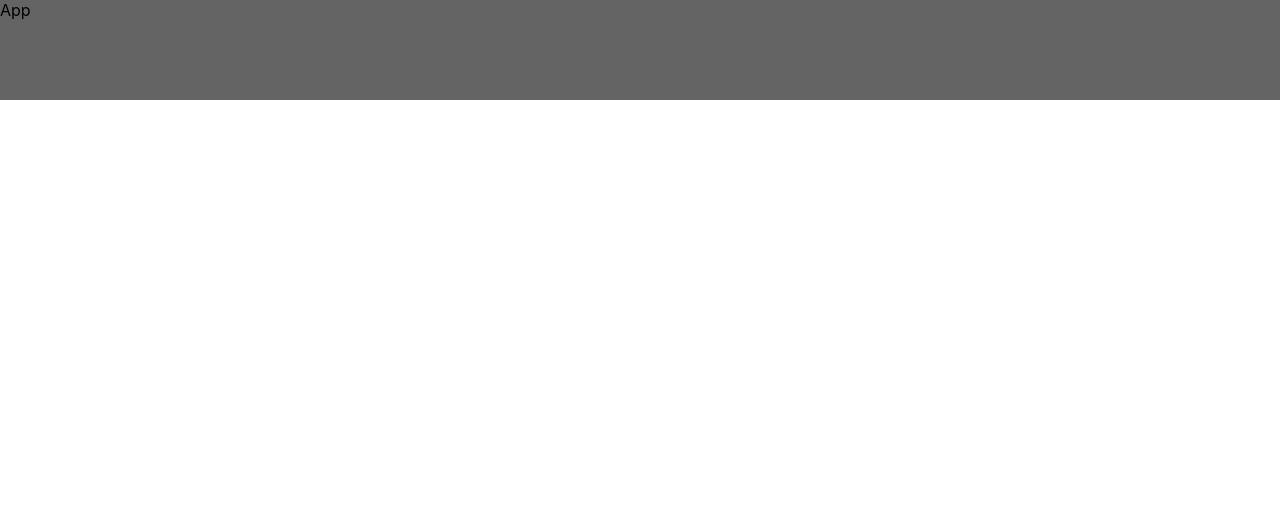
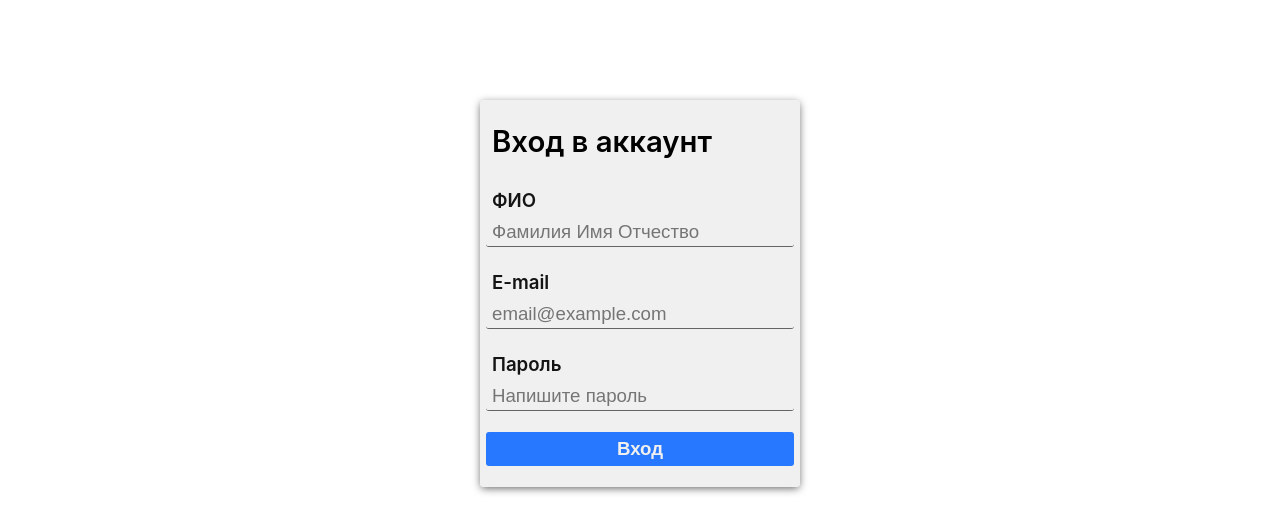
Before and after one commit to DarkLordikss/dekanat_keys, a React (Create React App) app in the folder frontend/: page / in a window 1280 px wide. Shown: the top 532 px of the page. Built offline with nearby package versions, Linux system fonts and the light colour scheme.

Commit message:
authorize look
added authorization page visible

```diff
--- a/frontend/package.json
+++ b/frontend/package.json
@@ -8,7 +8,8 @@
     "@testing-library/user-event": "^13.5.0",
     "react": "^18.2.0",
     "react-dom": "^18.2.0",
-    "react-scripts": "5.0.1",
+    "react-router-dom": "^6.22.1",
+    "react-scripts": "^5.0.1",
     "web-vitals": "^2.1.4"
   },
   "scripts": {
--- a/frontend/src/App.js
+++ b/frontend/src/App.js
@@ -1,12 +1,27 @@
-import React from 'react'
-import './styles/App.css'
+import React from 'react';
+import LoginPage from './LoginPage';
+import MainPage from './MainPage';
 
 function App() {
+  // Получаем текущий путь из URL
+  const currentPath = window.location.pathname;
+
+  // Определяем компонент, который должен отображаться на текущем пути
+  let currentComponent;
+  if (currentPath === '/') {
+    currentComponent = <LoginPage />;
+  } else if (currentPath === '/main') {
+    currentComponent = <MainPage />;
+  } else {
+    // Если путь не соответствует ни одному известному, можно отобразить страницу 404
+    currentComponent = <div>404 Not Found</div>;
+  }
+
   return (
     <div>
-      App
+      {currentComponent}
     </div>
-  )
+  );
 }
 
-export default App
+export default App;
--- /dev/null
+++ b/frontend/src/LoginPage.js
@@ -0,0 +1,44 @@
+import React from 'react';
+import './common.css';
+
+class LoginPage extends React.Component {
+    handleLoginClick = () => {
+      // Перенаправление на главную страницу
+      window.location.href = '/main';
+    };
+
+    render() {
+      return (
+        <div>
+          <div class="container content-center">
+            <div class="middle-wall-object">
+                <div class="raw-object w25-obj raw-box raw-shadow padding-h-normal padding-v-big">
+                    <div class="raw-object w100-obj margin-v-big content-left">
+                        <div class="raw-object w100-obj padding-h-normal text-huge text-dark text-width-bold margin-v-normal">Вход в аккаунт</div>
+                    </div>
+                    <div class="raw-object w100-obj margin-v-big content-left">
+                        <div class="raw-object w100-obj padding-h-normal text-normal text-default text-width-bold margin-v-normal">ФИО</div>
+                        <input type="text" class="raw-object raw-box w100-obj padding-h-normal padding-v-small text-normal text-light text-width-normal" placeholder="Фамилия Имя Отчество"/>
+                    </div>
+                    <div class="raw-object w100-obj margin-v-big content-left">
+                        <div class="raw-object w100-obj padding-h-normal text-normal text-default text-width-bold margin-v-normal">E-mail</div>
+                        <input type="text" class="raw-object raw-box w100-obj padding-h-normal padding-v-small text-normal text-light text-width-normal" placeholder="email@example.com"/>
+                    </div>
+                    <div class="raw-object w100-obj margin-v-big content-left">
+                        <div class="raw-object w100-obj padding-h-normal text-normal text-default text-width-bold margin-v-normal">Пароль</div>
+                        <input type="password" class="raw-object raw-box w100-obj padding-h-normal padding-v-small text-normal text-light text-width-normal" placeholder="Напишите пароль"/>
+                    </div>
+                    <div class="raw-object w100-obj margin-v-huge content-center">
+                        <button onClick={this.handleLoginClick} class="raw-object w100-obj padding-v-normal raw-box button-default text-normal text-width-bold">
+                            Вход
+                        </button>
+                    </div>
+                </div>
+            </div>
+          </div>
+        </div>
+      );
+    }
+  }
+
+export default LoginPage;
--- /dev/null
+++ b/frontend/src/MainPage.js
@@ -0,0 +1,15 @@
+import React from 'react';
+
+class MainPage extends React.Component {
+
+
+    render() {
+      return (
+        <div>
+          <h2>Страница 1</h2>
+        </div>
+      );
+    }
+  }
+
+export default MainPage;
--- /dev/null
+++ b/frontend/src/common.css
@@ -0,0 +1,246 @@
+:root {
+    --back-color : rgb(255, 255, 255);
+    --box-color : rgb(240, 240, 240);
+    --text-dark-color : rgb(0, 0, 0);
+    --text-default-color : rgb(20, 20, 20);
+    --text-light-color : rgb(40, 40, 40);
+    --text-alt-color : rgb(240, 240, 240);
+    --button-default : rgb(40, 120, 255);
+    --button-default-a : rgb(84, 147, 255);
+    --button-default-h : rgb(33, 93, 199);
+}
+
+button {
+    border: 0;
+    border-radius: 0;
+}
+
+input {
+    min-height: 40px;
+    background-color: var(--back-color);
+    border: 0;
+    border-bottom: 1px solid rgb(100, 100, 100);
+    box-shadow: 0px 3px 0px -5px rgb(100, 100, 100);
+    outline: none;
+    transition: 0.1s;
+}
+input:focus {
+    outline: none;
+    box-shadow: 0px 3px 6px -3px rgb(100, 100, 100);
+}
+input:active {
+    outline: none;
+}
+
+.container {
+    width: 100vw;
+    height: 100vh;
+    position: fixed;
+    top: 0;
+    left: 0;
+    scrollbar-width: none;
+    overflow-y: scroll;
+    box-sizing: border-box;
+}
+
+.middle-wall-object {
+    width: 100%;
+    position: absolute;
+    left: 0;
+    top: 70px;
+    padding-top: 30px;
+    padding-bottom: 60px;
+    height: max-content;
+}
+
+.content-left {
+    text-align: left;
+}
+.content-center {
+    text-align: center;
+}
+.content-right {
+    text-align: right;
+}
+
+.raw-object {
+    min-height: 20px;
+    min-width: 20px;
+    display: inline-block;
+    padding: 0;
+    margin: 0;
+    box-sizing: border-box;
+    min-width: 300px;
+    max-width: 1000px;
+}
+
+.raw-box {
+    border-radius: 3px;
+    background-color: var(--box-color);
+}
+
+.button-default {
+    background-color: var(--button-default);
+    color: var(--text-alt-color);
+    transition: 0.2s;
+}
+.button-default:hover {
+    background-color: var(--button-default-h);
+    transition: 0.1s;
+}
+.button-default:active {
+    background-color: var(--button-default-a);
+    transition: 0.03s;
+}
+
+.raw-shadow {
+    box-shadow: 0px 2px 8px -1px rgb(90, 90, 90);
+}
+
+.padding-v-small {
+    padding-top: 3px;
+    padding-bottom: 3px;
+}
+.padding-v-normal {
+    padding-top: 6px;
+    padding-bottom: 6px;
+}
+.padding-v-big {
+    padding-top: 9px;
+    padding-bottom: 9px;
+}
+
+.padding-h-small {
+    padding-left: 3px;
+    padding-right: 3px;
+}
+.padding-h-normal {
+    padding-left: 6px;
+    padding-right: 6px;
+}
+.padding-h-big {
+    padding-left: 9px;
+    padding-right: 9px;
+}
+
+.margin-v-small {
+    margin-top: 3px;
+    margin-bottom: 3px;
+}
+.margin-v-normal {
+    margin-top: 6px;
+    margin-bottom: 6px;
+}
+.margin-v-big {
+    margin-top: 9px;
+    margin-bottom: 9px;
+}
+.margin-v-huge {
+    margin-top: 12px;
+    margin-bottom: 12px;
+}
+
+.margin-h-l-small {
+    margin-left: 3px;
+}
+.margin-h-small {
+    margin-left: 3px;
+    margin-right: 3px;
+}
+.margin-h-r-small {
+    margin-right: 3px;
+}
+.margin-h-l-normal {
+    margin-left: 6px;
+}
+.margin-h-normal {
+    margin-left: 6px;
+    margin-right: 6px;
+}
+.margin-h-r-normal {
+    margin-right: 6px;
+}
+.margin-h-l-big {
+    margin-left: 9px;
+}
+.margin-h-big {
+    margin-left: 9px;
+    margin-right: 9px;
+}
+.margin-h-r-big {
+    margin-right: 9px;
+}
+.margin-h-huge {
+    margin-left: 12px;
+    margin-right: 12px;
+}
+
+.text-width-bold {
+    font-weight: 600;
+}
+.text-width-normal {
+    font-weight: 500;
+}
+.text-width-weak {
+    font-weight: 300;
+}
+
+.text-dark {
+    color: var(--text-dark-color);
+}
+.text-default {
+    color: var(--text-default-color);
+}
+.text-light {
+    color: var(--text-light-color);
+}
+
+.text-small {
+    font-size: 10pt;
+}
+.text-normal {
+    font-size: 14pt;
+}
+.text-big {
+    font-size: 18pt;
+}
+.text-huge {
+    font-size: 22pt;
+}
+
+.w100-obj {
+    width: 100%;
+}
+.w90-obj {
+    width: 90%;
+}
+.w80-obj {
+    width: 80%;
+}
+.w70-obj {
+    width: 70%;
+}
+.w60-obj {
+    width: 60%;
+}
+.w50-obj {
+    width: 50%;
+}
+.w40-obj {
+    width: 40%;
+}
+.w30-obj {
+    width: 30%;
+}
+.w25-obj {
+    width: 25%;
+}
+.w20-obj {
+    width: 20%;
+}
+.w10-obj {
+    width: 10%;
+}
+.w5-obj {
+    width: 5%;
+}
--- a/frontend/src/index.js
+++ b/frontend/src/index.js
@@ -1,6 +1,6 @@
 import React from 'react';
 import ReactDOM from 'react-dom/client';
-import './styles/index.css';
+import './index.css';
 import App from './App';
 import reportWebVitals from './reportWebVitals';
 
```
Also changed, not shown: frontend/src/App.css (renamed from frontend/src/styles/App.css), frontend/src/index.css (renamed from frontend/src/styles/index.css), 1 other file (tests, documents, lock files or other folders).
